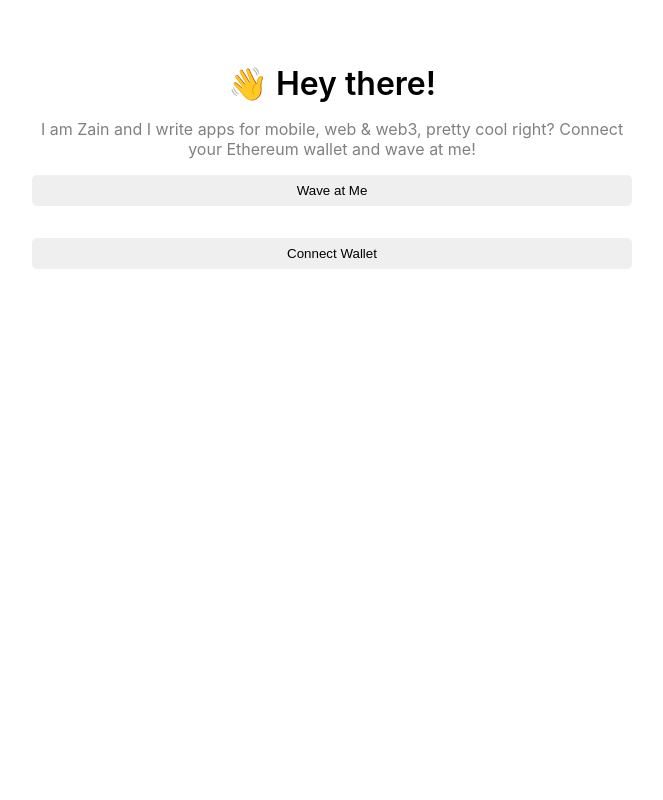
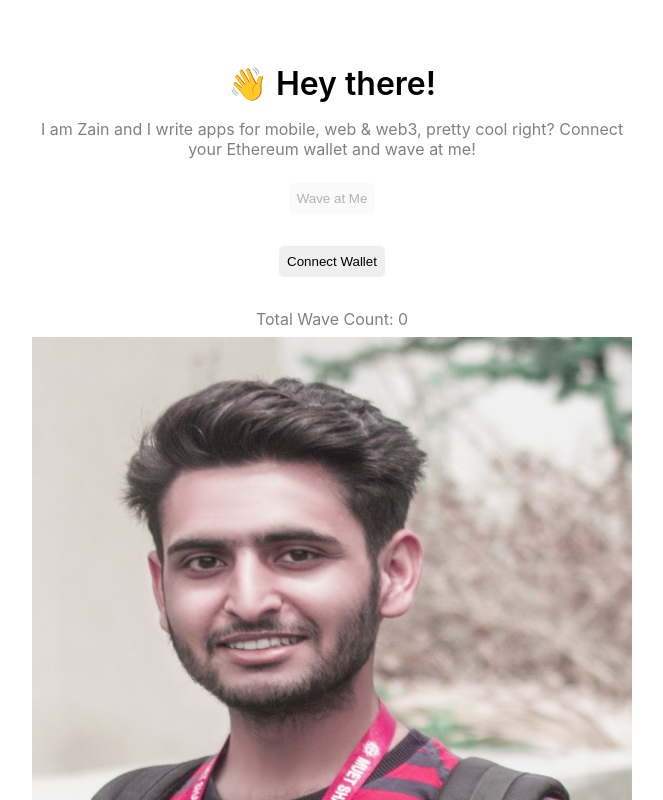
Before and after one commit to zainamroti/waveportal-BS-1, a Next.js app in the folder wave-portal-bs-1/: page / in a window 1280 px wide. Shown: the top 800 px of the page, without its empty margins (308-971 px from the left). Built offline with nearby package versions, Linux system fonts and the light colour scheme.

Commit message:
add loader, waveCount and image

```diff
--- a/wave-portal-bs-1/pages/index.js
+++ b/wave-portal-bs-1/pages/index.js
@@ -1,4 +1,5 @@
 import Head from 'next/head'
+import Image from 'next/image'
 import { useEffect, useState } from 'react';
 import styles from "../styles/Home.module.css";
 import { WAVE_CONTRACT_ABI, WAVE_CONTRACT_ADDRESS } from "../constants/index";
@@ -10,6 +11,8 @@ export default function Home() {
   * Just a state variable we use to store our user's public wallet.
   */
   const [currentAccount, setCurrentAccount] = useState("");
+  const [totalWaveCount, setTotalWaveCount] = useState(0);
+  const [loading, setLoading] = useState(false);
 
   const checkIfWalletIsConnected = async () => {
     try {
@@ -79,6 +82,7 @@ export default function Home() {
        */
         const waveTxn = await wavePortalContract.wave();
         console.log("Mining...", waveTxn.hash);
+        setLoading(true);
 
         await waveTxn.wait();
         console.log("Mined -- ", waveTxn.hash);
@@ -86,6 +90,8 @@ export default function Home() {
 
         let count = await wavePortalContract.getTotalWaves();
         console.log("Retrieved total wave count...", count.toNumber());
+        setTotalWaveCount(count.toNumber());
+        setLoading(false);
       } else {
         console.log("Ethereum object doesn't exist!");
       }
@@ -112,7 +118,8 @@ export default function Home() {
             I am Zain and I write apps for mobile, web & web3, pretty cool right? Connect your Ethereum wallet and wave at me!
           </div>
 
-          <button className={styles.waveButton} onClick={wave}>
+          {loading && <div className={styles.loader}></div>}
+          <button disabled={loading || !currentAccount} className={styles.waveButton} onClick={wave}>
             Wave at Me
           </button>
 
@@ -125,6 +132,12 @@ export default function Home() {
             </button>
           )}
 
+          <div className={styles.bio}>
+            Total Wave Count: {totalWaveCount}
+          </div>
+
+          <Image src='/my_image.jpg' height='600px' width='600px' />
+
         </div>
 
         <footer className={styles.footer}>
--- a/wave-portal-bs-1/styles/Home.module.css
+++ b/wave-portal-bs-1/styles/Home.module.css
@@ -11,6 +11,7 @@
   display: flex;
   flex-direction: column;
   justify-content: center;
+  align-items: center;
   max-width: 600px;
   margin-bottom: 65vh;
 }
@@ -34,6 +35,25 @@
   text-align: center;
   color: gray;
   margin-top: 16px;
+  margin-bottom: 8px;
+}
+
+.loader {
+  border: 10px solid #f3f3f3;
+  border-top: 10px solid #3498db;
+  border-radius: 50%;
+  width: 80px;
+  height: 80px;
+  animation: spin 1s linear infinite;
+}
+
+@keyframes spin {
+  0% {
+    transform: rotate(0deg);
+  }
+  100% {
+    transform: rotate(360deg);
+  }
 }
 
 .waveButton {
@@ -43,5 +63,5 @@
   padding: 8px;
   border: 0;
   border-radius: 5px;
-
+  /* background-color: lightblue; */
 }
```
Also changed, not shown: wave-portal-bs-1/public/my_image.jpg (added). Lines whose indentation alone changed are shown as unchanged.
